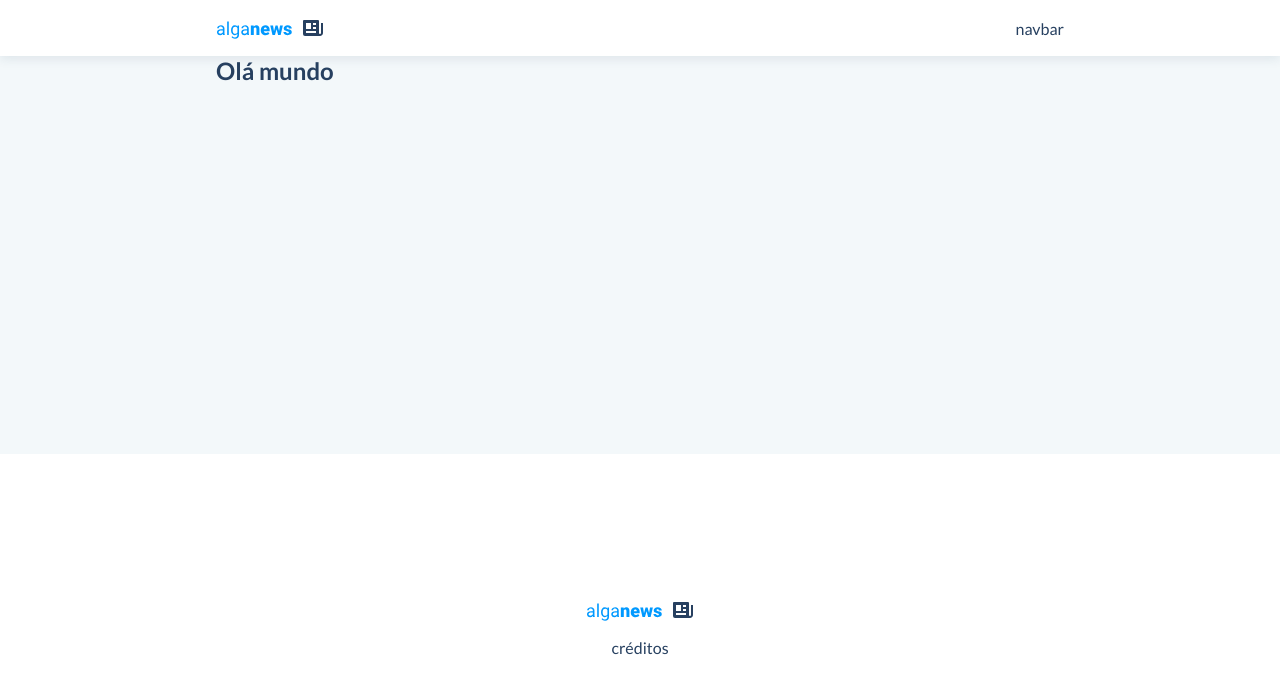
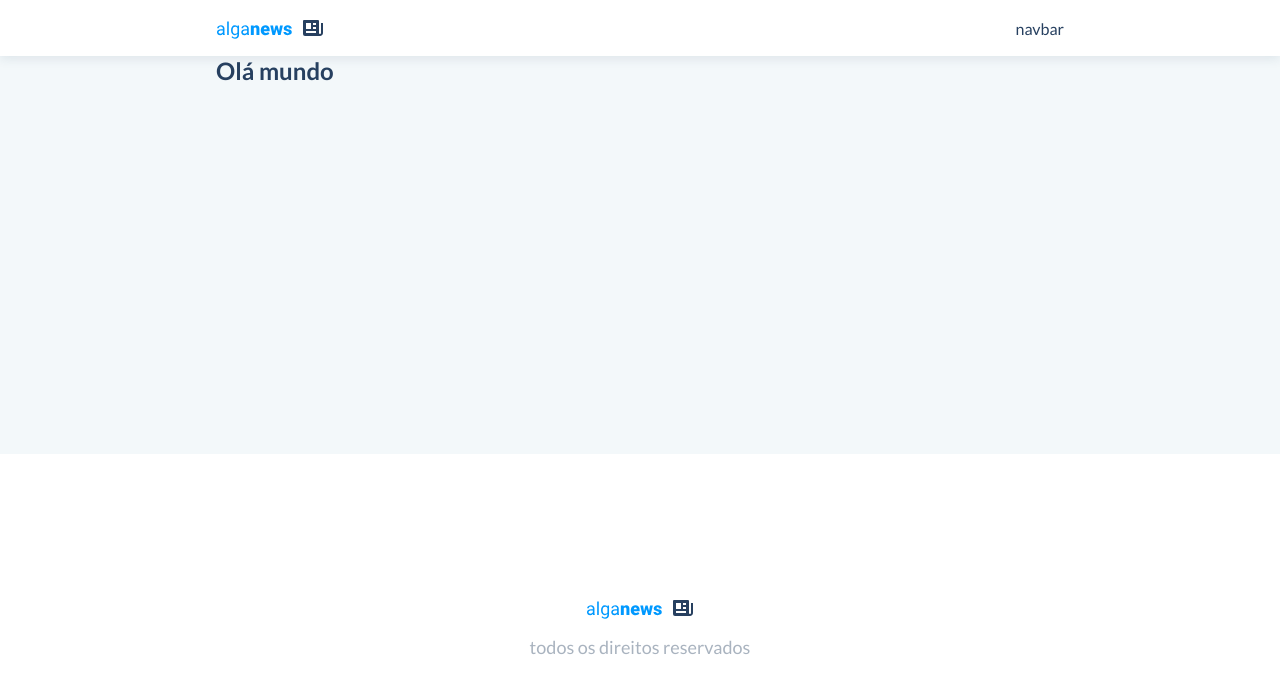
Before and after one commit to alex-holanda/alganews-blog, a Next.js app: page / in a window 1280 px wide. Shown: the top 694 px of the page. Built offline with nearby package versions, Linux system fonts and the light colour scheme.

Commit message:
Colocado o créditos no Footer

```diff
--- a/src/components/Footer.tsx
+++ b/src/components/Footer.tsx
@@ -3,13 +3,14 @@
 import styled from "styled-components";
 
 import Logo from "./Logo";
+import { transparentize } from "polished";
 
 export default function Footer() {
   return (
     <Wrapper>
       <Container>
         <Logo />
-        <span>créditos</span>
+        <Credits>todos os direitos reservados</Credits>
       </Container>
     </Wrapper>
   );
@@ -34,3 +35,8 @@
   margin: auto;
   height: 100%;
 `;
+
+const Credits = styled.p`
+  font-size: 18px;
+  color: ${(props) => transparentize(0.6, props.theme.activeElementForeground)};
+`;
```
